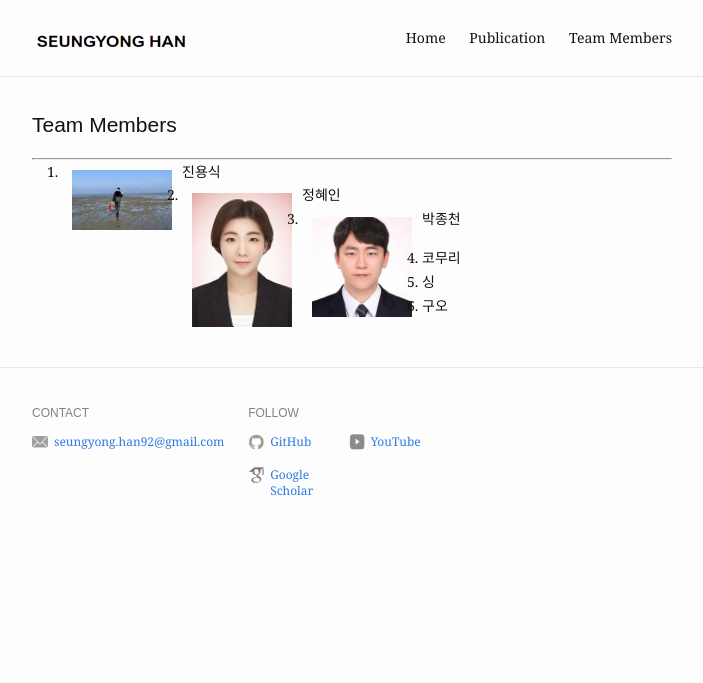
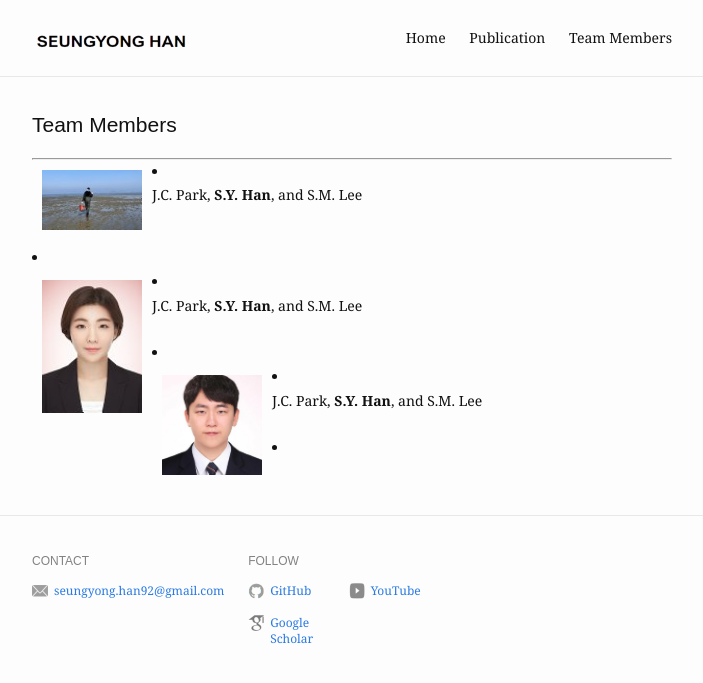
Before and after one commit to seungyong-han/seungyong-han.github.io, a Jekyll site: the page built from members.md, in a window 1280 px wide. Shown: the top 683 px of the page, without its empty margins (288-991 px from the left). Built offline with Jekyll 4.4.1, drawn with Linux system fonts in a browser that asks for light colours.

Commit message:
Update members.md

```diff
--- a/members.md
+++ b/members.md
@@ -7,17 +7,29 @@ slug: /members
 
 ## Team Members
 ___
-1. 진용식
-<!-- <img src="{{ "/assets/img/content/post-example/Banner.jpg" | absolute_url }}" alt="bay" class="post-pic"/>
- -->
-<img align="left" src="/assets/img/members/yongsik.jfif" style="border: 10px solid transparent;" width="100">
+
+<li>
+  <img align="left" src="/assets/img/members/yongsik.jfif" style="border: 10px solid transparent;" width="100"><br>
+  J.C. Park, <b>S.Y. Han</b>, and S.M. Lee<br>
+  </li>
 <br />
-2. 정혜인
-<img align="left" src="/assets/img/members/Hyein.jfif" style="border: 10px solid transparent;" width="100">
+<li>
+
+ <li>
+  <img align="left" src="/assets/img/members/Hyein.jfif" style="border: 10px solid transparent;" width="100"><br>
+  J.C. Park, <b>S.Y. Han</b>, and S.M. Lee<br>
+  </li>
 <br />
-4. 박종천
-<img align="left" src="/assets/img/members/jongcheon.jfif" style="border: 10px solid transparent;" width="100">
+<li>
 
-6. 코무리
+ <li>
+  <img align="left" src="/assets/img/members/jongcheon.jfif" style="border: 10px solid transparent;" width="100"><br>
+  J.C. Park, <b>S.Y. Han</b>, and S.M. Lee<br>
+  </li>
+<br />
+<li>
+
+<!-- 6. 코무리
 7. 싱
 8. 구오
+ -->
```
